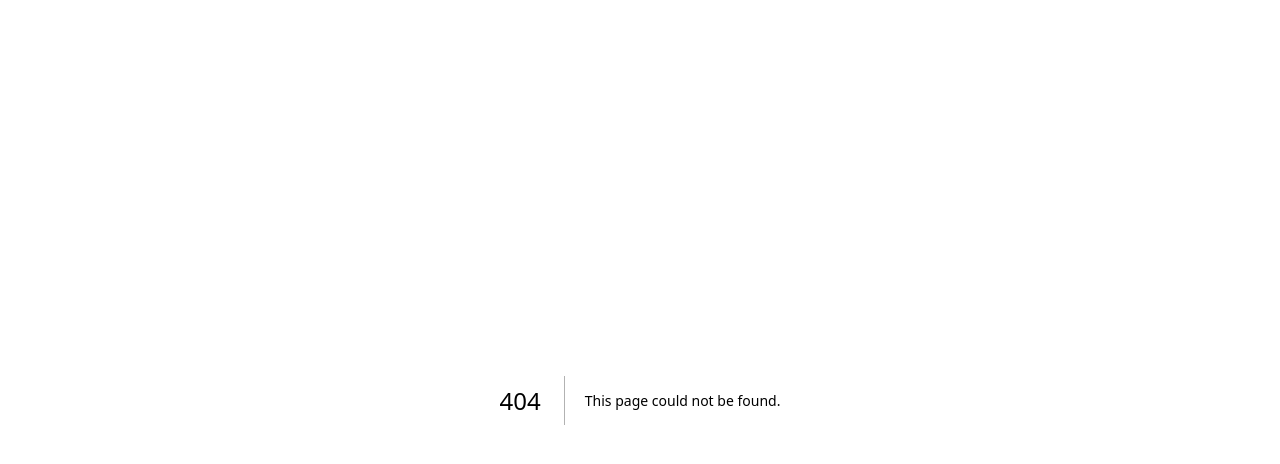
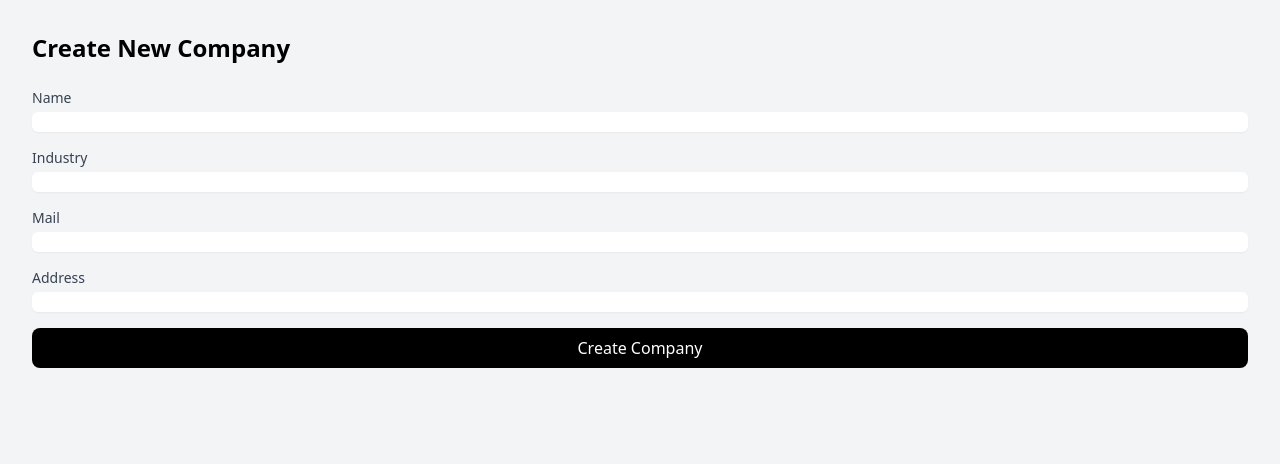
Before and after one commit to Smart-Interview/Front-End, a Next.js app: page /create-company in a window 1280 px wide. Before the commit this address had no page. Shown: the top 464 px of the page. Built offline with nearby package versions, Linux system fonts and the light colour scheme.

Commit message:
add backend

```diff
--- /dev/null
+++ b/src/app/company/page.tsx
@@ -0,0 +1,74 @@
+// src/app/company/page.tsx
+"use client";
+
+import { useEffect, useState } from "react";
+import { useRouter } from "next/navigation";
+
+interface Company {
+  id: number;
+  name: string;
+  industry: string;
+  mail: string;
+  address: string;
+}
+
+export default function CompanyPage() {
+  const [companies, setCompanies] = useState<Company[]>([]);
+  const router = useRouter();
+
+  useEffect(() => {
+    async function fetchCompanies() {
+      try {
+        const response = await fetch("http://localhost:8081/company/companies");
+        if (response.ok) {
+          const data: Company[] = await response.json();
+          setCompanies(data);
+        } else {
+          console.error("Failed to fetch companies");
+        }
+      } catch (error) {
+        console.error("Error fetching companies:", error);
+      }
+    }
+
+    fetchCompanies();
+  }, []);
+
+  return (
+    <div className="min-h-screen bg-gray-100 p-8">
+      <h1 className="text-2xl font-bold mb-6">Company List</h1>
+
+      {/* Create Company Button */}
+      <button
+        onClick={() => router.push("/create-company")}
+        className="mb-6 px-4 py-2 bg-blue-500 text-white rounded-lg hover:bg-blue-600"
+      >
+        Create Company
+      </button>
+
+      {/* Companies Table */}
+      <table className="min-w-full divide-y divide-gray-200">
+        <thead className="bg-gray-50">
+          <tr>
+            <th className="px-6 py-3 text-left text-xs font-medium text-gray-500 uppercase tracking-wider">ID</th>
+            <th className="px-6 py-3 text-left text-xs font-medium text-gray-500 uppercase tracking-wider">Name</th>
+            <th className="px-6 py-3 text-left text-xs font-medium text-gray-500 uppercase tracking-wider">Industry</th>
+            <th className="px-6 py-3 text-left text-xs font-medium text-gray-500 uppercase tracking-wider">Mail</th>
+            <th className="px-6 py-3 text-left text-xs font-medium text-gray-500 uppercase tracking-wider">Address</th>
+          </tr>
+        </thead>
+        <tbody className="bg-white divide-y divide-gray-200">
+          {companies.map((company) => (
+            <tr key={company.id}>
+              <td className="px-6 py-4 whitespace-nowrap text-sm text-gray-500">{company.id}</td>
+              <td className="px-6 py-4 whitespace-nowrap text-sm text-gray-500">{company.name}</td>
+              <td className="px-6 py-4 whitespace-nowrap text-sm text-gray-500">{company.industry}</td>
+              <td className="px-6 py-4 whitespace-nowrap text-sm text-gray-500">{company.mail}</td>
+              <td className="px-6 py-4 whitespace-nowrap text-sm text-gray-500">{company.address}</td>
+            </tr>
+          ))}
+        </tbody>
+      </table>
+    </div>
+  );
+}
--- /dev/null
+++ b/src/app/create-company/page.tsx
@@ -0,0 +1,91 @@
+// src/app/create-company/page.tsx
+"use client";
+
+import { useState } from "react";
+import { useRouter } from "next/navigation";
+
+export default function CreateCompanyPage() {
+  const router = useRouter();
+  const [name, setName] = useState("");
+  const [industry, setIndustry] = useState("");
+  const [mail, setMail] = useState("");
+  const [address, setAddress] = useState("");
+
+  const handleSubmit = async (e: React.FormEvent) => {
+    e.preventDefault();
+    const response = await fetch("http://localhost:8081/company/addCompany", {
+      method: "POST",
+      headers: {
+        "Content-Type": "application/x-www-form-urlencoded",
+      },
+      body: new URLSearchParams({
+        name,
+        industry,
+        mail,
+        address,
+      }),
+    });
+
+    if (response.ok) {
+      router.push("/company");
+    }
+  };
+
+  return (
+    <div className="min-h-screen bg-gray-100 p-8">
+      <h1 className="text-2xl font-bold mb-6">Create New Company</h1>
+      <form onSubmit={handleSubmit} className="space-y-4">
+        <div>
+          <label htmlFor="name" className="block text-sm font-medium text-gray-700">Name</label>
+          <input
+            type="text"
+            id="name"
+            value={name}
+            onChange={(e) => setName(e.target.value)}
+            className="mt-1 block w-full border-gray-300 rounded-md shadow-sm focus:border-black focus:ring-black sm:text-sm"
+            required
+          />
+        </div>
+        <div>
+          <label htmlFor="industry" className="block text-sm font-medium text-gray-700">Industry</label>
+          <input
+            type="text"
+            id="industry"
+            value={industry}
+            onChange={(e) => setIndustry(e.target.value)}
+            className="mt-1 block w-full border-gray-300 rounded-md shadow-sm focus:border-black focus:ring-black sm:text-sm"
+            required
+          />
+        </div>
+        <div>
+          <label htmlFor="mail" className="block text-sm font-medium text-gray-700">Mail</label>
+          <input
+            type="email"
+            id="mail"
+            value={mail}
+            onChange={(e) => setMail(e.target.value)}
+            className="mt-1 block w-full border-gray-300 rounded-md shadow-sm focus:border-black focus:ring-black sm:text-sm"
+            required
+          />
+        </div>
+        <div>
+          <label htmlFor="address" className="block text-sm font-medium text-gray-700">Address</label>
+          <input
+            type="text"
+            id="address"
+            value={address}
+            onChange={(e) => setAddress(e.target.value)}
+            className="mt-1 block w-full border-gray-300 rounded-md shadow-sm focus:border-black focus:ring-black sm:text-sm"
+            required
+          />
+        </div>
+        <button
+          type="submit"
+          className="w-full px-4 py-2 bg-black text-white rounded-lg hover:bg-gray-800"
+        >
+          Create Company
+        </button>
+      </form>
+    </div>
+  );
+}
--- a/src/app/hr-management/page.tsx
+++ b/src/app/hr-management/page.tsx
@@ -7,14 +7,14 @@ export default function HRManagement() {
   const router = useRouter();
 
   return (
-    <div className="flex flex-col items-center justify-center min-h-screen bg-gray-100">
-      <h1 className="text-2xl font-bold mb-6">HR Management</h1>
+    <div className="flex flex-col items-center justify-center min-h-screen bg-white">
+      <h1 className="text-2xl font-bold mb-6 text-black">HR Management</h1>
 
       <div className="space-y-4">
         {/* Add HR button */}
         <button
           onClick={() => router.push("/add-employee")}
-          className="w-full px-4 py-2 bg-blue-500 text-white rounded-lg hover:bg-blue-600"
+          className="w-full px-4 py-2 bg-black text-white rounded-lg hover:bg-gray-800"
         >
           Add HR
         </button>
@@ -22,15 +22,15 @@ export default function HRManagement() {
         {/* All HRs button */}
         <button
           onClick={() => router.push("/all-hr")}
-          className="w-full px-4 py-2 bg-green-500 text-white rounded-lg hover:bg-green-600"
+          className="w-full px-4 py-2 bg-black text-white rounded-lg hover:bg-gray-800"
         >
           All HRs
         </button>
 
-        {/* Back to CEO Page button */}
+        {/* Back to Company Page button */}
         <button
-          onClick={() => router.push("/ceo")}
-          className="w-full px-4 py-2 bg-gray-500 text-white rounded-lg hover:bg-gray-600"
+          onClick={() => router.push("/company")}
+          className="w-full px-4 py-2 bg-black text-white rounded-lg hover:bg-gray-800"
         >
           Back
         </button>
--- a/src/app/hr/page.tsx
+++ /dev/null
@@ -1,18 +0,0 @@
-import Link from "next/link";
-
-export default function HRPage() {
-  return (
-    <div className="p-6">
-      <h1>HR Management</h1>
-      <div className="space-y-4">
-        <Link href="/add-employee">
-          <button className="bg-blue-500 text-white p-2 rounded">Add HR</button>
-        </Link>
-
-        <Link href="/all-hr">
-          <button className="bg-blue-500 text-white p-2 rounded">Show All HR</button>
-        </Link>
-      </div>
-    </div>
-  );
-}
```
